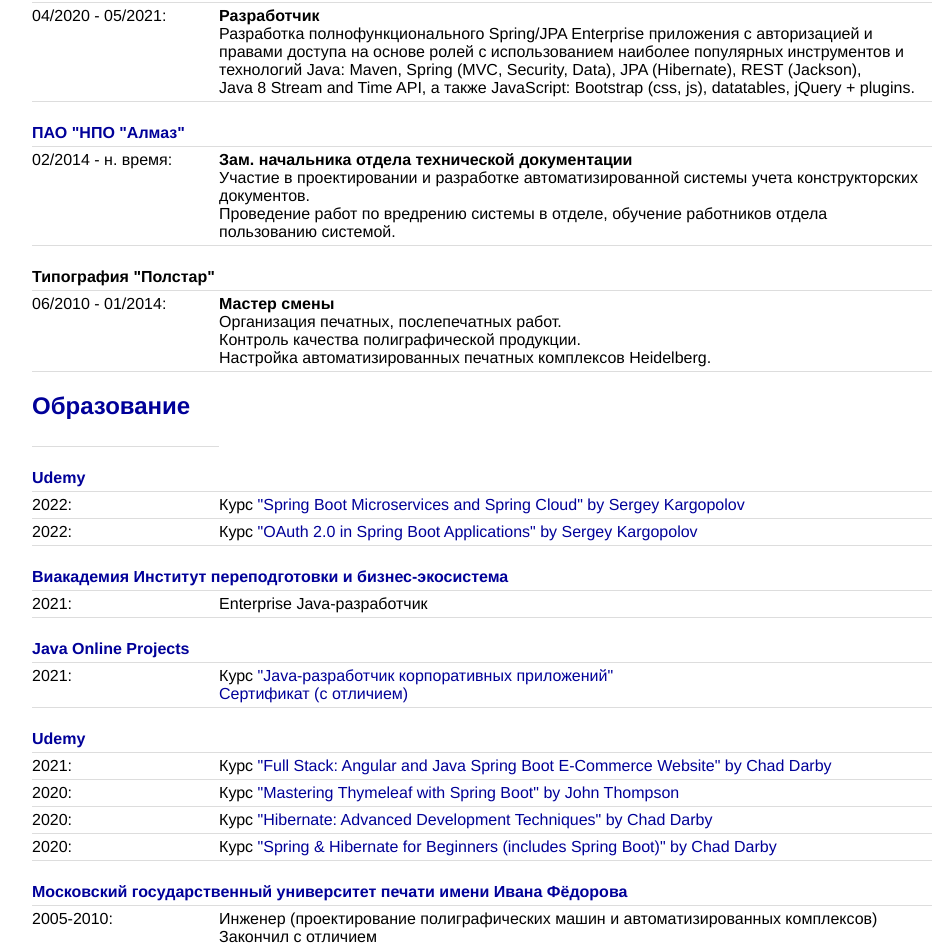
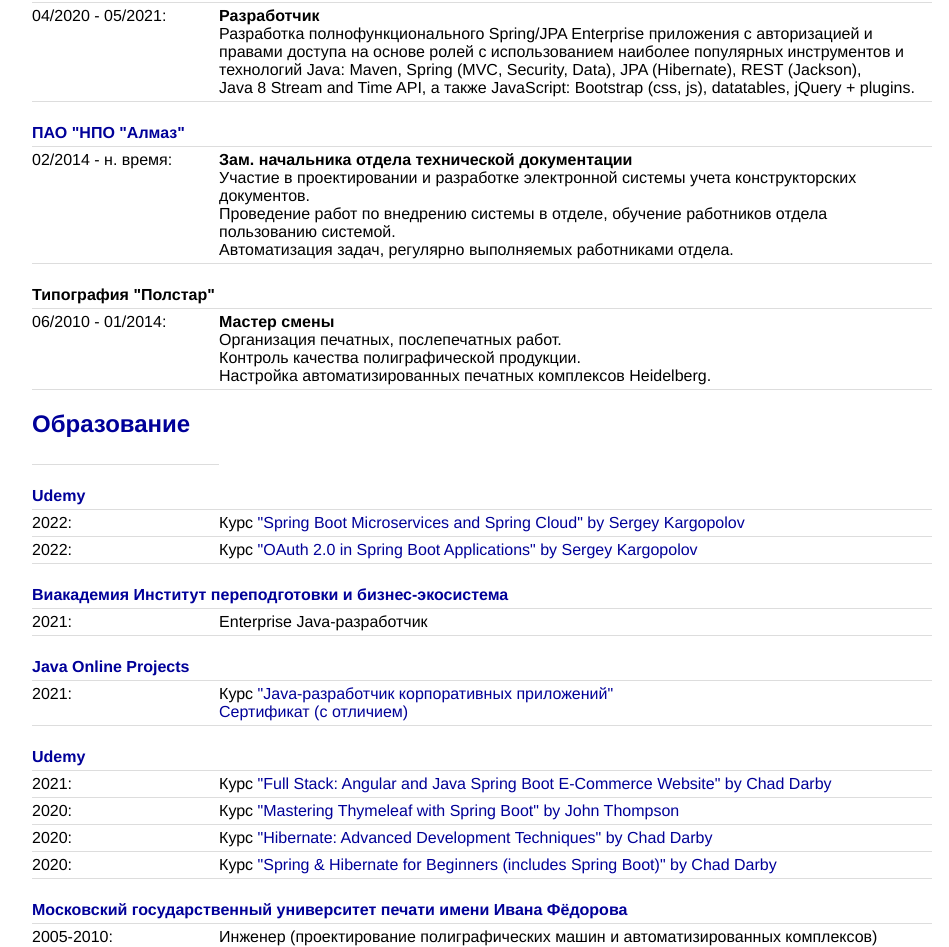
Before and after one commit to igar15/igar15.github.io, a plain HTML site: page index.html in a window 1280 px wide. Shown: the part 1005-1952 px from the top of the page, without its empty margins (158-1107 px from the left). Drawn offline with Linux system fonts and the light colour scheme.

Commit message:
update index

```diff
--- a/index.html
+++ b/index.html
@@ -91,8 +91,9 @@
                 <tr>
                     <td>02/2014 - н. время:</td>
                     <td><strong>Зам. начальника отдела технической документации</strong><br>
-						Участие в проектировании и разработке автоматизированной системы учета конструкторских документов.<br>
-						Проведение работ по вредрению системы в отделе, обучение работников отдела пользованию системой.
+						Участие в проектировании и разработке электронной системы учета конструкторских документов.<br>
+						Проведение работ по внедрению системы в отделе, обучение работников отдела пользованию системой.<br>
+						Автоматизация задач, регулярно выполняемых работниками отдела.
                     </td>
                 </tr>
 
```
